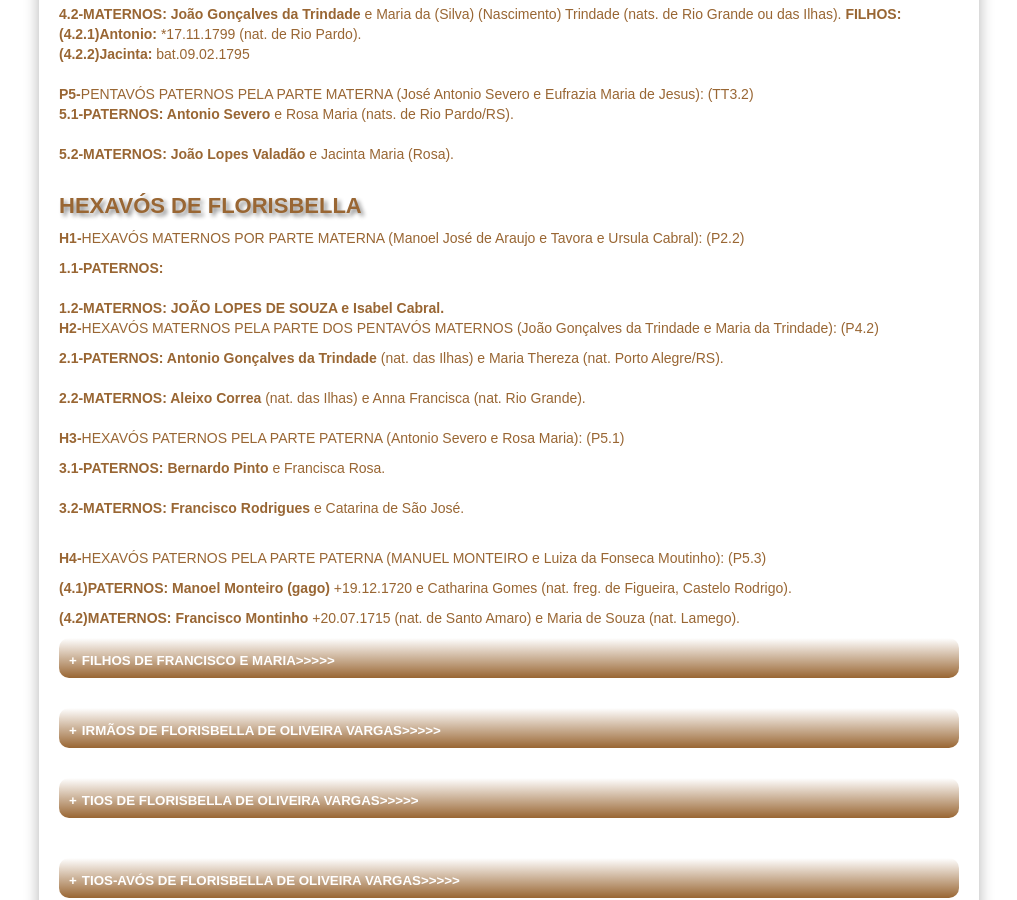
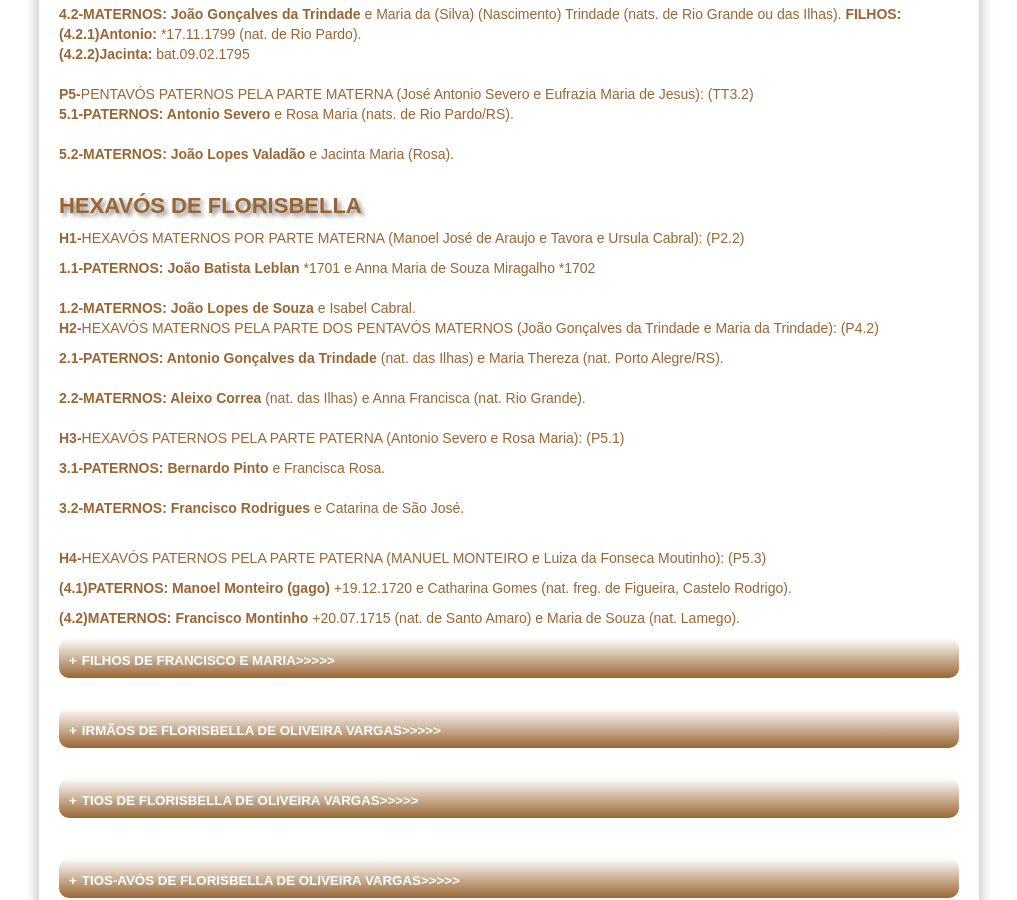
Before and after one commit to claudiovargas1955/claudiovargas1955.github.io, a Jekyll site: the page built from _pages/arvore-genealogica-de-costados-de-florisbella.html, in a window 1280 px wide and 900 px high, scrolled down 3050 px. Shown: the whole window, without its empty margins (131-1148 px from the left). Built offline with Jekyll 4.4.1, drawn with Linux system fonts in a browser that asks for light colours; some web fonts are replaced.

Commit message:
Update arvore-genealogica-de-costados-de-florisbella.html

```diff
--- a/_pages/arvore-genealogica-de-costados-de-florisbella.html
+++ b/_pages/arvore-genealogica-de-costados-de-florisbella.html
@@ -1038,8 +1038,8 @@ da Rocha e Isabel Francisca de Jesus).<br><br>
 
 <h4>HEXAVÓS DE FLORISBELLA</h4>
  <p><b>H1-</b>HEXAVÓS MATERNOS POR PARTE MATERNA (Manoel José de Araujo e Tavora e Ursula Cabral): (P2.2)<br/>
- <p><b>1.1-PATERNOS:</b><br/><br/>
- <b>1.2-MATERNOS: JOÃO LOPES DE SOUZA e Isabel Cabral. </b><br/>
+ <p><b>1.1-PATERNOS: João Batista Leblan </b>*1701 e Anna Maria de Souza Miragalho *1702<br/><br/>
+    <b>1.2-MATERNOS: João Lopes de Souza </b>e Isabel Cabral. </b><br/>
 
 <b>H2-</b>HEXAVÓS MATERNOS PELA PARTE DOS PENTAVÓS MATERNOS (João Gonçalves da Trindade e Maria da Trindade): (P4.2)<br>
 <p><b>2.1-PATERNOS: Antonio Gonçalves da Trindade</b> (nat. das Ilhas) e Maria Thereza (nat. Porto Alegre/RS).<br><br>
```
